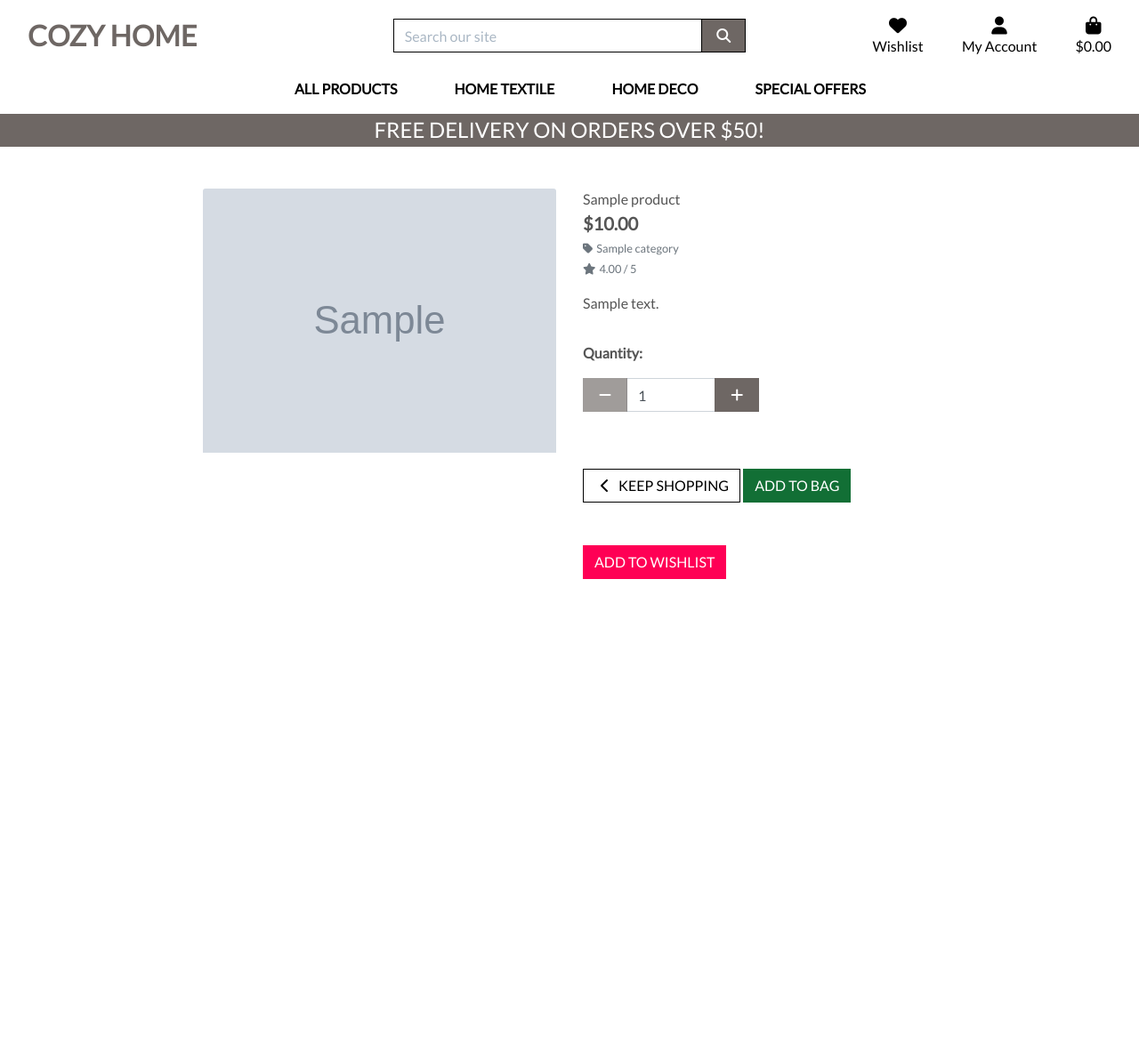
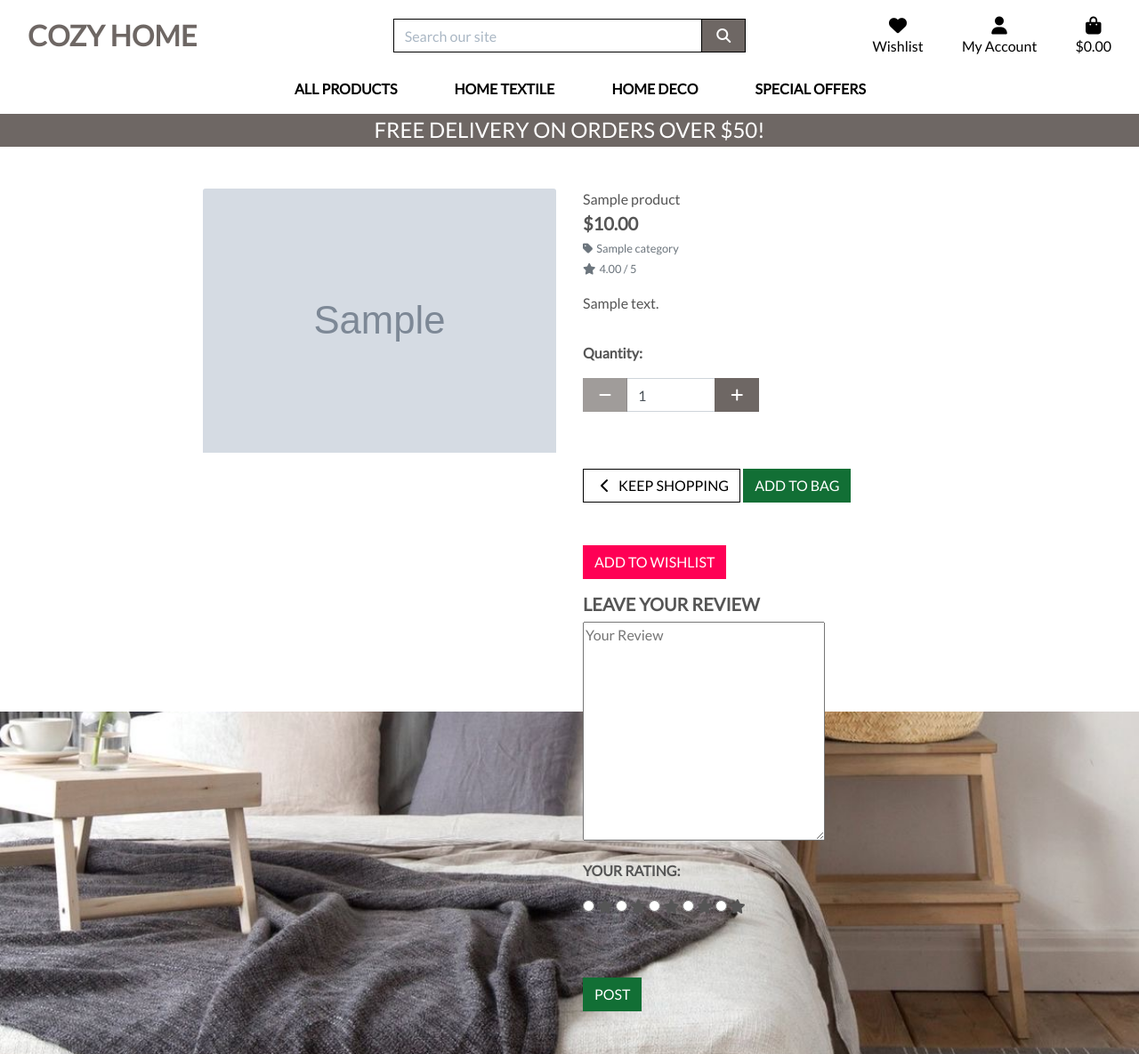
Before and after one commit to konstanciaa/cozy-home, a Django app: page /products/1/ in a window 1280 px wide. Shown: the whole page at 89% size. Before the commit the page ends 651 px from the top, so only its background shows below. Run offline with Django 3.2, Linux system fonts and the light colour scheme; tables that the repository leaves empty hold one stand-in row (values such as "Sample post"); grey boxes marked "Sample" are stand-in pictures; some libraries are stand-ins or nearby versions.

Commit message:
Add review view and form to product detail template

```diff
--- a/products/templates/products/product_detail.html
+++ b/products/templates/products/product_detail.html
@@ -104,6 +104,32 @@
                         </a>
                         {% endif %}
                     </div>
+                    <!-- container for existing reviews { if reviews }-->
+                    <h5 class="text-uppercase font-weight-bold">Leave Your Review</h5>
+                    <form class="review-form" action="{% url 'review' %}" method="GET">
+                        <input type="hidden" name="prod-id" id="prod-id" value="{{ product.id }}">
+                        <div class="form-group">
+                            <textarea class="input" type="text" name="comment" placeholder="Your Review" id="" cols="30" rows="10"></textarea>
+                        </div>
+                        <div class="form-group">
+                            <div class="input rating">
+                                <p class="text-uppercase font-weight-bold">Your Rating: </p>
+                                <div class="rating-wrapper">
+                                    <input type="radio" id="star-5" name="rate" value="5">
+                                    <label for="star-5" class="fas fa-star"></label>
+                                    <input type="radio" id="star-4" name="rate" value="4">
+                                    <label for="star-4" class="fas fa-star"></label>
+                                    <input type="radio" id="star-3" name="rate" value="3">
+                                    <label for="star-3" class="fas fa-star"></label>
+                                    <input type="radio" id="star-2" name="rate" value="2">
+                                    <label for="star-2" class="fas fa-star"></label>
+                                    <input type="radio" id="star-1" name="rate" value="1">
+                                    <label for="star-1" class="fas fa-star"></label>
+                                </div>
+                            </div>
+                        </div>
+                        <input type="submit" class="btn add-button rounded-0 text-uppercase mt-5" value="Post">
+                    </form>
                 </div>
             </div>
         </div>
--- a/products/urls.py
+++ b/products/urls.py
@@ -7,4 +7,5 @@ urlpatterns = [
     path('add/', views.add_product, name='add_product'),
     path('edit/<int:product_id>/', views.edit_product, name='edit_product'),
     path('delete/<int:product_id>/', views.delete_product, name='delete_product'),
+    path('review/', views.review_rate, name='review'),
 ]
--- a/products/views.py
+++ b/products/views.py
@@ -3,7 +3,7 @@ from django.contrib import messages
 from django.contrib.auth.decorators import login_required
 from django.db.models import Q
 from django.db.models.functions import Lower
-from .models import Product, Category
+from .models import Product, Category, Review
 from .forms import ProductForm
 
 
@@ -135,3 +135,14 @@ def delete_product(request, product_id):
     product.delete()
     messages.success(request, 'Product deleted!')
     return redirect(reverse('products'))
+
+
+def review_rate(request):
+    if request.method == "GET":
+        prod_id = request.GET.get('prod-id')
+        product = Product.objects.get(id=prod_id)
+        comment = request.GET.get('comment')
+        rate = request.GET.get('rate')
+        user = request.user
+        Review(user=user, product=product, comment=comment, rate=rate).save()
+        return redirect('product_detail', product_id=prod_id)
```
